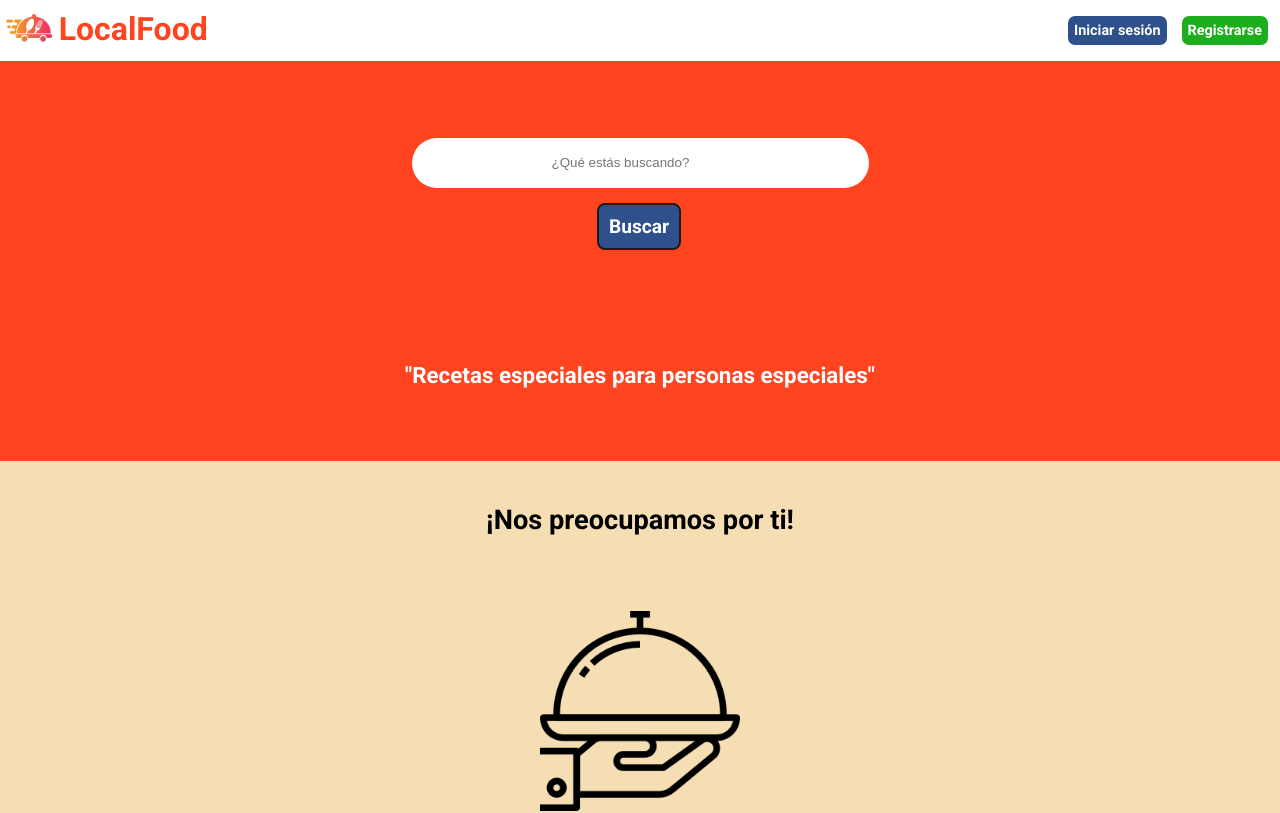
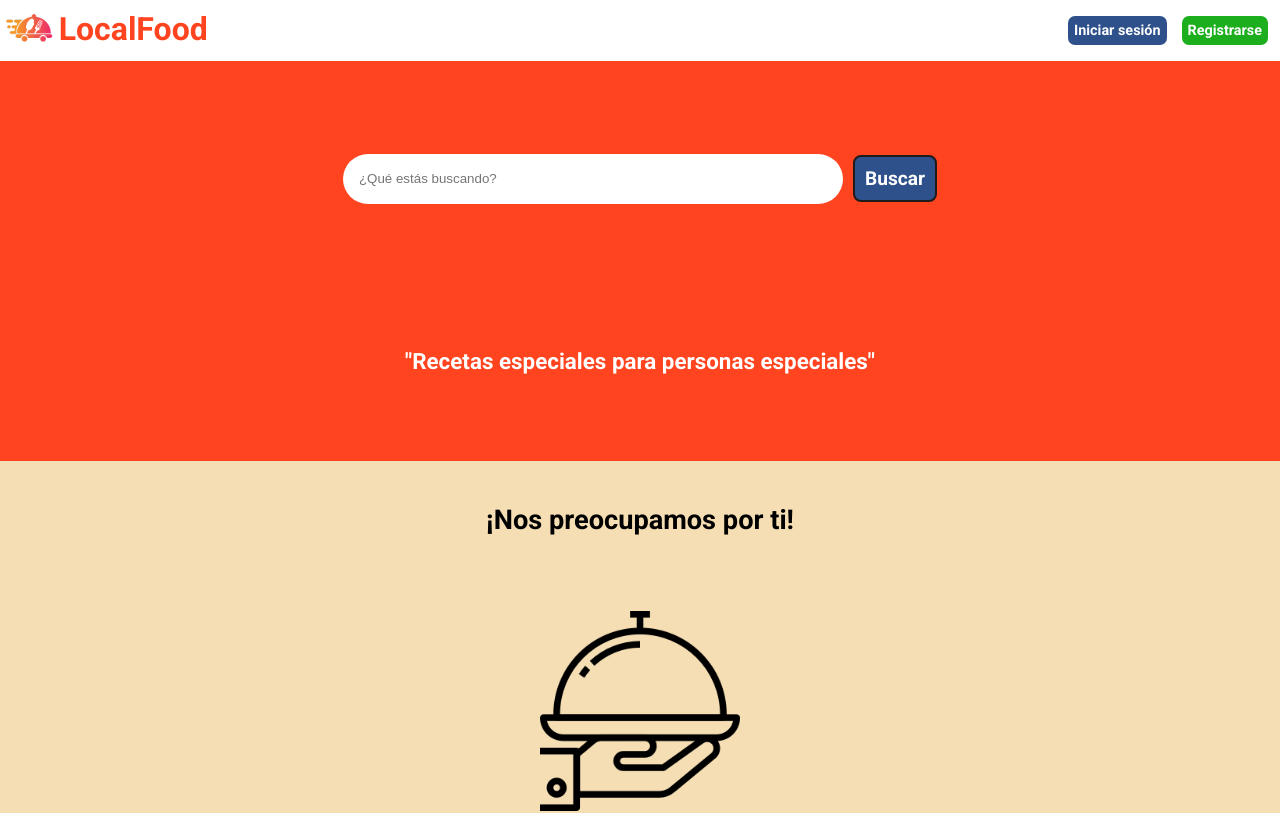
Before and after one commit to CrisCap26/local-food, a React (Create React App) app: page / in a window 1280 px wide. Shown: the top 813 px of the page. Built offline with nearby package versions, Linux system fonts and the light colour scheme; the HTML template or start-up script is replaced by a standard one.

Commit message:
fix searcher styles

```diff
--- a/src/components/Searcher.css
+++ b/src/components/Searcher.css
@@ -1,28 +1,34 @@
 .buscar {
+  width: 100%;
+  height: 75px;
   display: flex;
   flex-direction: column;
+  align-items: center;
   justify-content: center;
+  padding-top: 1rem;
+  gap: 10px;
 }
 
 .inicio_hero__barra-busqueda {
   height: 40px;
+  width: 90%;
+  max-width: 500px;
   border-radius: 30px;
   border: none;
-  padding: 0 20px;
-  margin-bottom: 6px;
+  padding: 20px;
+  padding-left: 1rem;
 }
 
 .btn-buscar {
   cursor: pointer;
   padding: 7px 23px 7px 23px;
-  align-self: center;
+  border: #201b1b 2px solid;
+  background-color:#2e518b;
   border-radius: 8px;
   color: white;
   font-family: "Roboto", sans-serif;
   font-weight: bold;
   font-size: 0.8rem;
-  border: #201b1b 2px solid;
-  background-color:#2e518b;
 }
 .btn-buscar:hover {
   background-color:#e7eaf1;
@@ -31,27 +37,15 @@
 }
 
 @media (min-width: 426px) {
-  .inicio_hero__barra-busqueda {
-    padding: 0 60px;
-  }
   .btn-buscar {
     cursor: pointer;
     padding: 10px;
-    margin-right: 7px;
-    margin-left: 5px;
-    border-radius: 8px;
-    color: white;
-    font-family: "Roboto", sans-serif;
-    font-weight: bold;
-    border: #201b1b 2px solid;
-    background-color:#2e518b;
   }
 }
 
 @media (min-width: 719px) {
-  .inicio_hero__barra-busqueda {
-    margin-top: 18px;
-    padding: 0 112px;
+  .buscar {
+    flex-direction: row;
   }
   .btn-buscar {
     font-size: 1rem;
@@ -60,8 +54,8 @@
 
 @media (min-width: 1000px) {
   .inicio_hero__barra-busqueda {
-    padding: 25px 140px;
-    margin-bottom: 15px;
+    padding-top: 25px;
+    padding-bottom: 25px;
   }
   .btn-buscar {
     font-size: 1.2rem;
```
